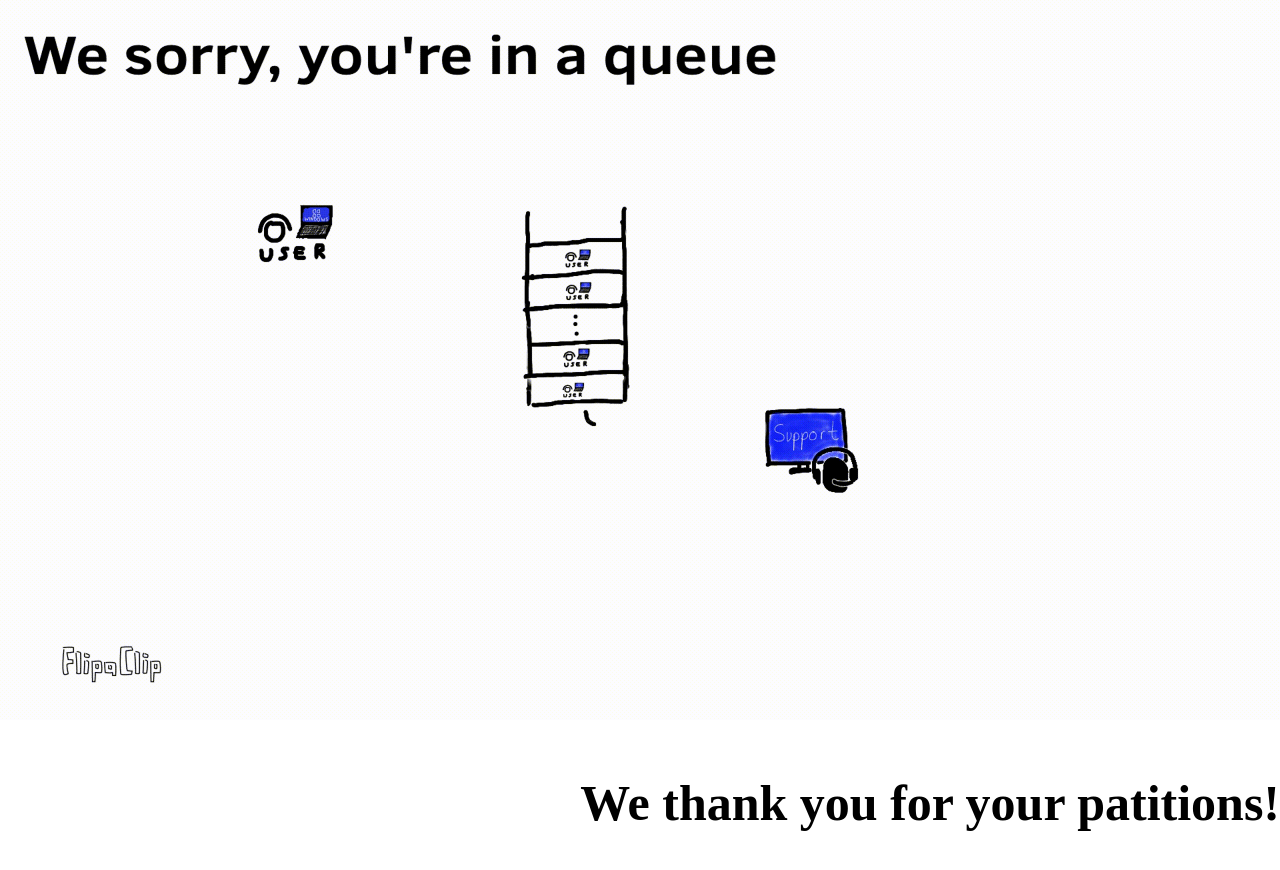
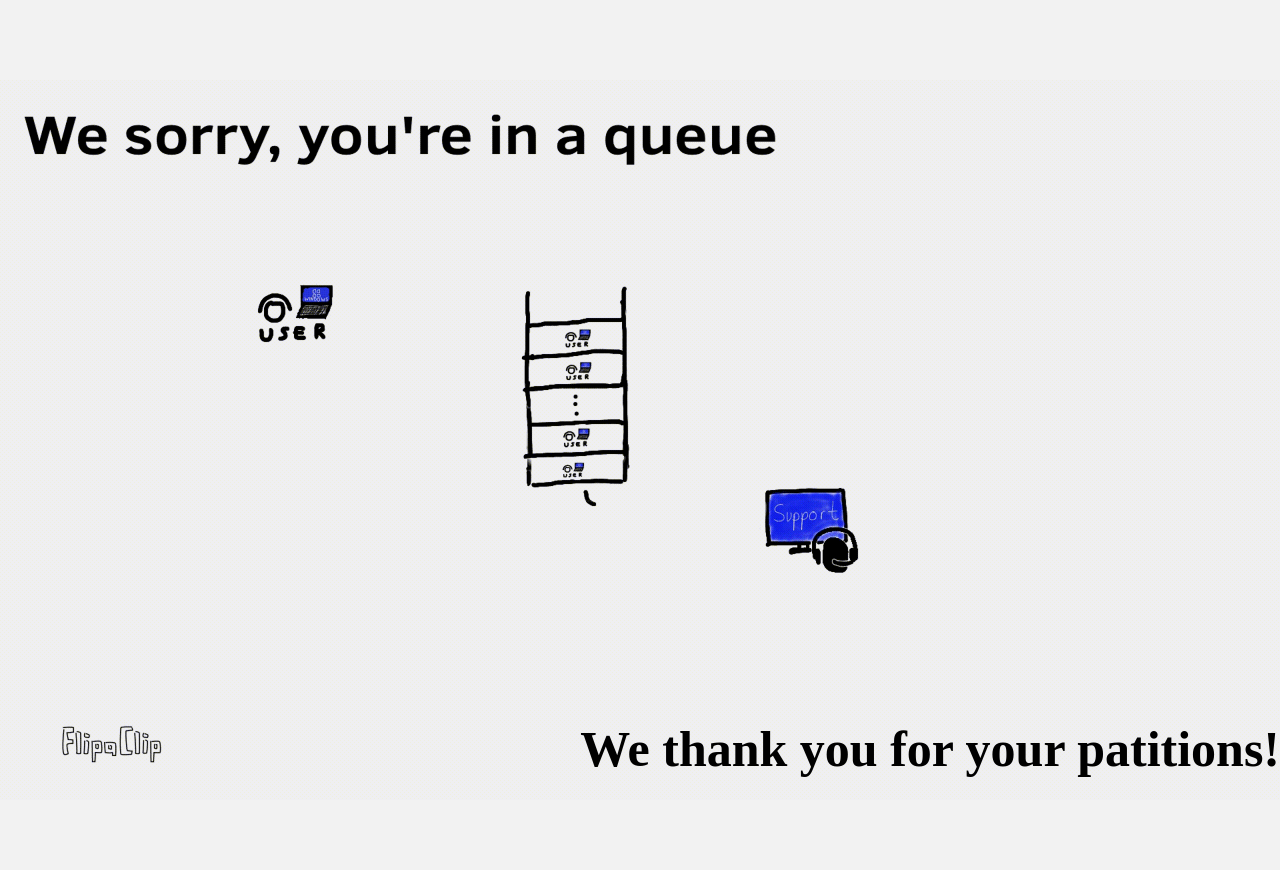
Before and after one commit to TheShadowandwolves/The-Inner-reviewers, a plain HTML site: page WaitingPage.html in a window 1280 px wide. Drawn offline with Linux system fonts and the light colour scheme.

Commit message:
finally the queue page is done

```diff
--- a/CSS/queue.css
+++ /dev/null
@@ -1,20 +0,0 @@
-body{
-    margin: 0;
-    padding: 0;
-    background-size: cover;
-
-}
-#selector{
-    width: 100%;
-    height: 100%;
-}
-.Thanks-message{
-    font-size: 50px;
-    height: 30px;
-    width: 100%;
-    margin-right: 1em;
-    padding:0;
-    display: flex;
-    text-align: center;
-    justify-content: end;
-}
--- a/WaitingPage.html
+++ b/WaitingPage.html
@@ -4,12 +4,14 @@
     <meta charset="UTF-8">
     <meta http-equiv="X-UA-Compatible" content="IE=edge">
     <meta name="viewport" content="width=device-width, initial-scale=1.0">
-    <link rel="stylesheet" href="CSS/queue.css"/>
+    <link rel="stylesheet" href="queue.css"/>
     <title>loading...</title>
 </head>
 <body>
-        <img src="Images/Queue.gif" id="selector"/>
-         <h3 class="Thanks-message">We thank you for your patitions!</h3>
+    <div class="queue">
 
+        <h3 class="Thanks-message">We thank you for your patitions!</h3>
+
+    </div>
 </body>
 </html>
--- /dev/null
+++ b/queue.css
@@ -0,0 +1,36 @@
+
+*, body{
+    margin: 0;
+    padding: 0;
+
+    /* background:url(Images/Queue.gif);*/
+}
+/*#selector{
+    width: 100%;
+    height: 100%;
+}*/
+.Thanks-message{
+    font-size: 50px;
+    height: 1%;
+    width: 100%;
+    position: absolute;
+    top: 90%;
+    right: 0;
+
+}
+
+.queue{
+
+   min-height: 110vh;
+   min-width: 100vw;
+    width: auto;
+    background-color: #f2f2f2;
+    background-image: url(Images/Queue.gif);
+    background-blend-mode: multiply;
+    background-position: center;
+    background-repeat: no-repeat;
+    background-size: 100%;
+    color: black;
+    align-items: center;
+    text-align:end;
+}
```
